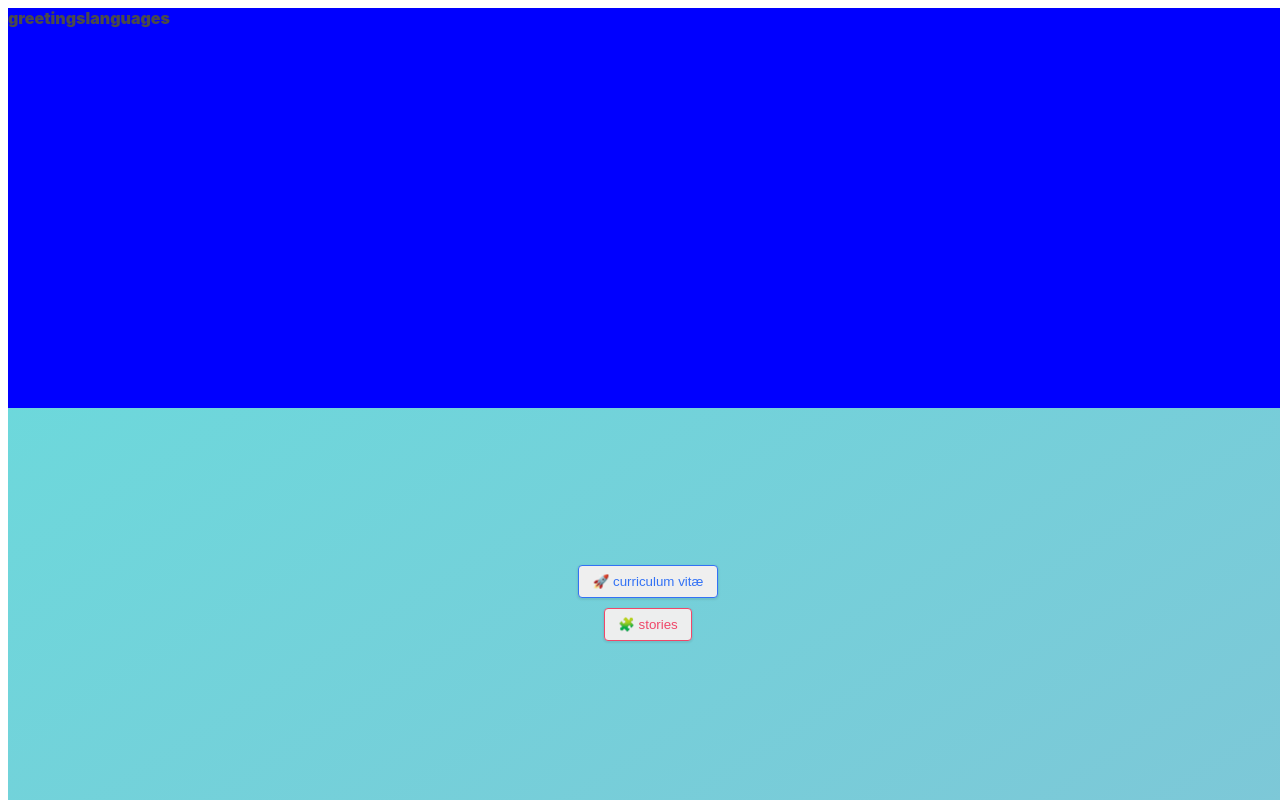
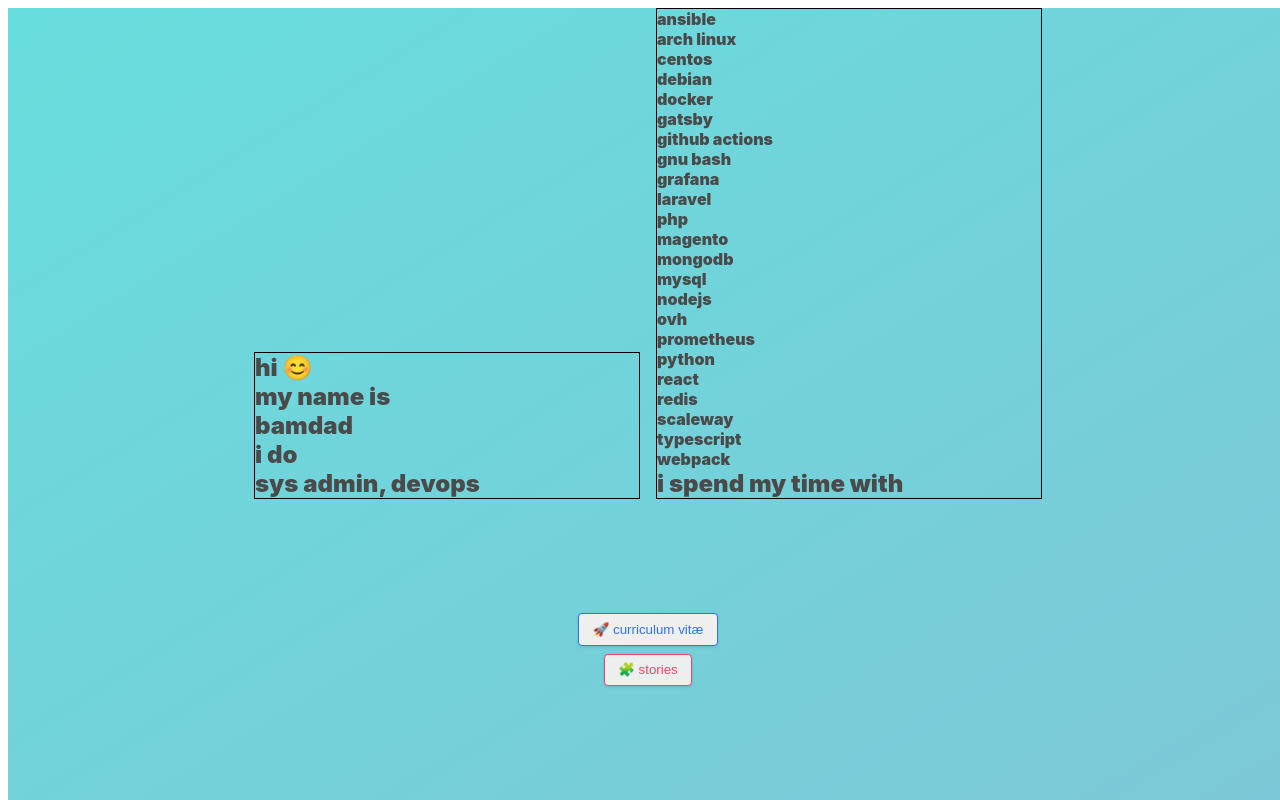
Before and after one commit to bamdadfr/bamdad.fr, a Next.js app: page / in a window 1280 px wide. Built offline with nearby package versions, Linux system fonts and the light colour scheme.

Commit message:
feat(app): work in progress, adding top content

```diff
--- a/src/components/layout-contact/layout-contact.styles.js
+++ b/src/components/layout-contact/layout-contact.styles.js
@@ -6,10 +6,11 @@
     align-items: center;
     flex-direction: column;
 
-    font-size: 1.333em;
+    //font-size: 1.333em;
+    font-size: 1em;
 
     @media (max-width: 768px) {
-        font-size: 1em;
+        font-size: 0.667em;
     }
 
     > div {
--- a/src/components/layout-greetings/layout-greetings.component.js
+++ b/src/components/layout-greetings/layout-greetings.component.js
@@ -1,10 +1,25 @@
 import React from 'react'
+import AnimationSlideComponent from '@/components/animation-slide/animation-slide.component'
+import { GreetingsData } from '@/data/greetings.data'
 
 export default function LayoutGreetingsComponent () {
 
     return (
         <>
-            greetings
+            {
+                GreetingsData.map (
+                    (element) => (
+                        <AnimationSlideComponent
+                            key={element.delay}
+                            delay={element.delay}
+                        >
+                            <div>
+                                {element.text}
+                            </div>
+                        </AnimationSlideComponent>
+                    ),
+                )
+            }
         </>
     )
 
--- a/src/components/layout-languages/layout-languages.component.js
+++ b/src/components/layout-languages/layout-languages.component.js
@@ -1,10 +1,35 @@
 import React from 'react'
+import AnimationSlideComponent from '@/components/animation-slide/animation-slide.component'
+import { LanguagesData } from '@/data/languages.data'
+import { StyledIcon, StyledText } from './layout-languages.styles'
 
 export default function LayoutLanguagesComponent () {
 
     return (
         <>
-            languages
+            <div>
+                {
+                    LanguagesData.map (
+                        (element) => (
+                            <AnimationSlideComponent
+                                key={element.text}
+                            >
+                                <StyledIcon
+                                    color={element.color}
+                                >
+                                    {element.icon}
+                                </StyledIcon>
+                                <StyledText>
+                                    {element.text}
+                                </StyledText>
+                            </AnimationSlideComponent>
+                        ),
+                    )
+                }
+            </div>
+            <div>
+                I spend my time with
+            </div>
         </>
     )
 
--- /dev/null
+++ b/src/components/layout-languages/layout-languages.styles.js
@@ -0,0 +1,10 @@
+import styled from 'styled-components'
+
+export const StyledIcon = styled.div`
+    font-size: 2em;
+    color: ${props => props.color};
+`
+
+export const StyledText = styled.div`
+    font-size: 0.667em;
+`
--- a/src/components/layout-top/layout-top.component.js
+++ b/src/components/layout-top/layout-top.component.js
@@ -1,18 +1,24 @@
 import React from 'react'
-import styled from 'styled-components'
-
-export const StyledSection = styled.section`
-    background: blue;
-`
+import PropTypes from 'prop-types'
+import { StyledSection } from './layout-top.styles'
 
 export default function LayoutTopComponent ({ children }) {
 
     return (
         <>
             <StyledSection>
-                {children}
+                <div>
+                    {children[0]}
+                </div>
+                <div>
+                    {children[1]}
+                </div>
             </StyledSection>
         </>
     )
 
 }
+
+LayoutTopComponent.propTypes = {
+    'children': PropTypes.arrayOf (PropTypes.node.isRequired).isRequired,
+}
--- /dev/null
+++ b/src/components/layout-top/layout-top.styles.js
@@ -0,0 +1,16 @@
+import styled from 'styled-components'
+
+export const StyledSection = styled.section`
+    display: flex;
+    justify-content: center;
+    align-items: flex-end;
+    grid-gap: 1em;
+
+    > div {
+        width: 30vw;
+        border: 1px solid black;
+        overflow: hidden;
+
+        font-size: 1.5em;
+    }
+`
--- /dev/null
+++ b/src/data/greetings.data.js
@@ -0,0 +1,26 @@
+export const GreetingsData = [
+    {
+        'text': 'Hi 😊',
+        'delay': 0,
+    },
+    {
+        'text': 'my name is',
+        'delay': 1800,
+    },
+    {
+        'text': 'Bamdad',
+        'delay': 2400,
+    },
+    {
+        'text': 'I do',
+        'delay': 4000,
+    },
+    {
+        'text': 'Sys Admin, DevOps',
+        'delay': 4500,
+    },
+    {
+        'text': '& Web Dev',
+        'delay': 5500,
+    },
+]
--- /dev/null
+++ b/src/data/languages.data.js
@@ -0,0 +1,143 @@
+import React from 'react'
+import { Icon } from '@iconify/react'
+import ansibleIcon from '@iconify/icons-simple-icons/ansible'
+import archlinuxIcon from '@iconify/icons-simple-icons/archlinux'
+import centosIcon from '@iconify/icons-simple-icons/centos'
+import debianIcon from '@iconify/icons-simple-icons/debian'
+import dockerIcon from '@iconify/icons-simple-icons/docker'
+import gatsbyIcon from '@iconify/icons-simple-icons/gatsby'
+import githubActionsIcon from '@iconify/icons-simple-icons/githubactions'
+import gnuBashIcon from '@iconify/icons-simple-icons/gnubash'
+import grafanaIcon from '@iconify/icons-simple-icons/grafana'
+import laravelIcon from '@iconify/icons-simple-icons/laravel'
+import magentoIcon from '@iconify/icons-simple-icons/magento'
+import mongodbIcon from '@iconify/icons-simple-icons/mongodb'
+import mysqlIcon from '@iconify/icons-simple-icons/mysql'
+import nodeDotJs from '@iconify/icons-simple-icons/node-dot-js'
+import ovhIcon from '@iconify/icons-simple-icons/ovh'
+import phpIcon from '@iconify/icons-simple-icons/php'
+import prometheusIcon from '@iconify/icons-simple-icons/prometheus'
+import pythonIcon from '@iconify/icons-simple-icons/python'
+import reactIcon from '@iconify/icons-simple-icons/react'
+import redisIcon from '@iconify/icons-simple-icons/redis'
+import scalewayIcon from '@iconify/icons-simple-icons/scaleway'
+import typescriptIcon from '@iconify/icons-simple-icons/typescript'
+import webpackIcon from '@iconify/icons-simple-icons/webpack'
+
+export const LanguagesData = [
+    {
+        'text': 'ansible',
+        'icon': <Icon icon={ansibleIcon}/>,
+        'color': '#1A1918',
+    },
+    {
+        'text': 'arch linux',
+        'icon': <Icon icon={archlinuxIcon}/>,
+        'color': '#1793D1',
+    },
+    {
+        'text': 'centos',
+        'icon': <Icon icon={centosIcon}/>,
+        'color': '#932178',
+    },
+    {
+        'text': 'debian',
+        'icon': <Icon icon={debianIcon}/>,
+        'color': '#D70751',
+    },
+    {
+        'text': 'docker',
+        'icon': <Icon icon={dockerIcon}/>,
+        'color': '#2496ED',
+    },
+    {
+        'text': 'gatsby',
+        'icon': <Icon icon={gatsbyIcon}/>,
+        'color': '#663399',
+    },
+    {
+        'text': 'github actions',
+        'icon': <Icon icon={githubActionsIcon}/>,
+        'color': '#2088FF',
+    },
+    {
+        'text': 'gnu bash',
+        'icon': <Icon icon={gnuBashIcon}/>,
+        'color': '#2B3539',
+    },
+    {
+        'text': 'grafana',
+        'icon': <Icon icon={grafanaIcon}/>,
+        'color': '#F05A28',
+    },
+    {
+        'text': 'laravel',
+        'icon': <Icon icon={laravelIcon}/>,
+        'color': '#FF291A',
+    },
+    {
+        'text': 'php',
+        'icon': <Icon icon={phpIcon}/>,
+        'color': '#777BB3',
+    },
+    {
+        'text': 'magento',
+        'icon': <Icon icon={magentoIcon}/>,
+        'color': '#F2631C',
+    },
+    {
+        'text': 'mongodb',
+        'icon': <Icon icon={mongodbIcon}/>,
+        'color': '#3FA037',
+    },
+    {
+        'text': 'mysql',
+        'icon': <Icon icon={mysqlIcon}/>,
+        'color': '#00618A',
+    },
+    {
+        'text': 'nodejs',
+        'icon': <Icon icon={nodeDotJs}/>,
+        'color': '#68A063',
+    },
+    {
+        'text': 'ovh',
+        'icon': <Icon icon={ovhIcon}/>,
+        'color': '#03429A',
+    },
+    {
+        'text': 'prometheus',
+        'icon': <Icon icon={prometheusIcon}/>,
+        'color': '#ff4646',
+    },
+    {
+        'text': 'python',
+        'icon': <Icon icon={pythonIcon}/>,
+        'color': '#FFD03D',
+    },
+    {
+        'text': 'react',
+        'icon': <Icon icon={reactIcon}/>,
+        'color': '#60DBFB',
+    },
+    {
+        'text': 'redis',
+        'icon': <Icon icon={redisIcon}/>,
+        'color': '#D82C20',
+    },
+    {
+        'text': 'scaleway',
+        'icon': <Icon icon={scalewayIcon}/>,
+        'color': '#510098',
+    },
+    {
+        'text': 'typescript',
+        'icon': <Icon icon={typescriptIcon}/>,
+        'color': '#007acc',
+    },
+    {
+        'text': 'webpack',
+        'icon': <Icon icon={webpackIcon}/>,
+        'color': '#1C78C0',
+    },
+]
--- /dev/null
+++ b/src/utils/shuffle.utils.js
@@ -0,0 +1,5 @@
+export function ShuffleUtils () {
+
+    // todo
+
+}
```
